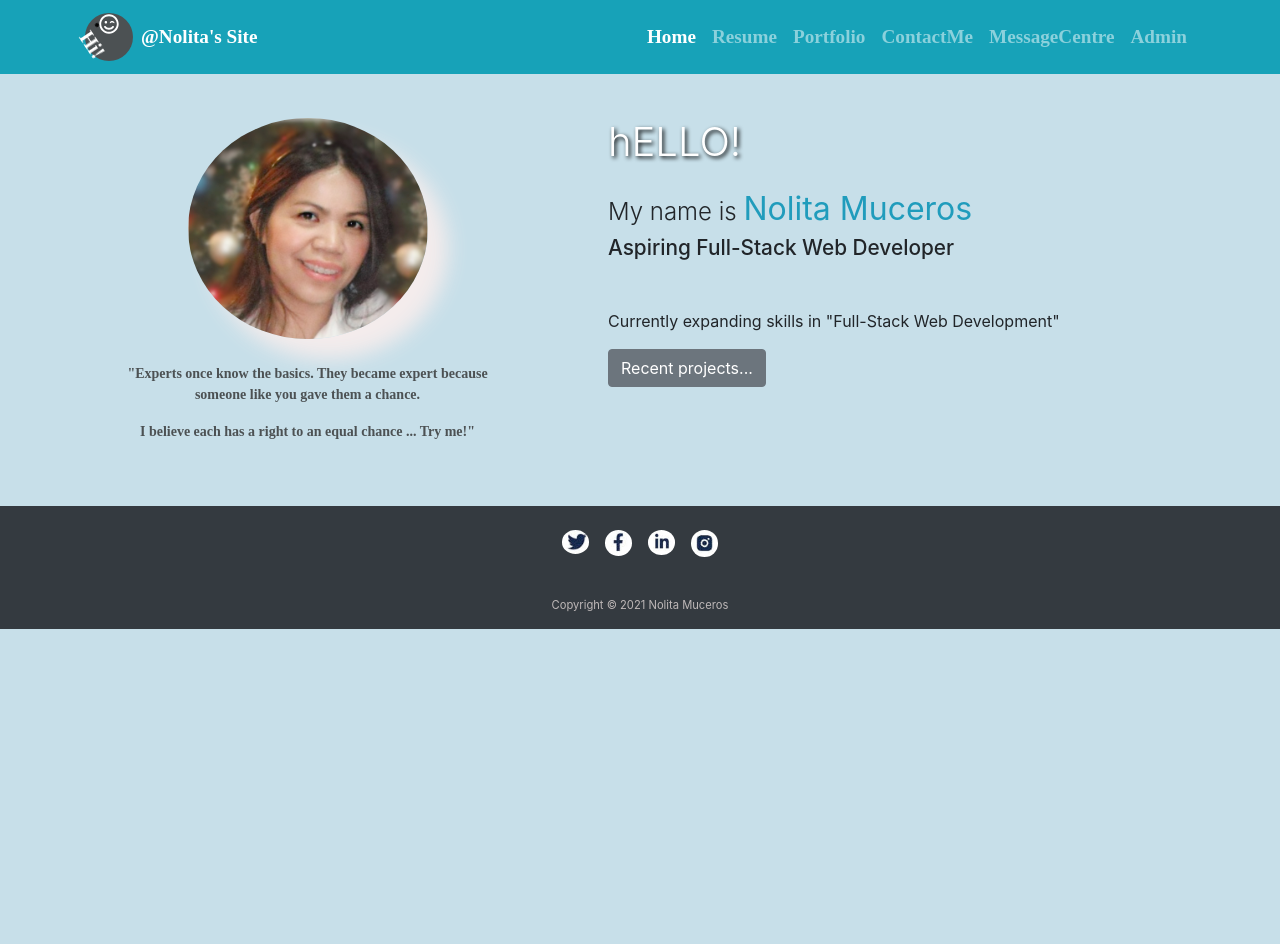
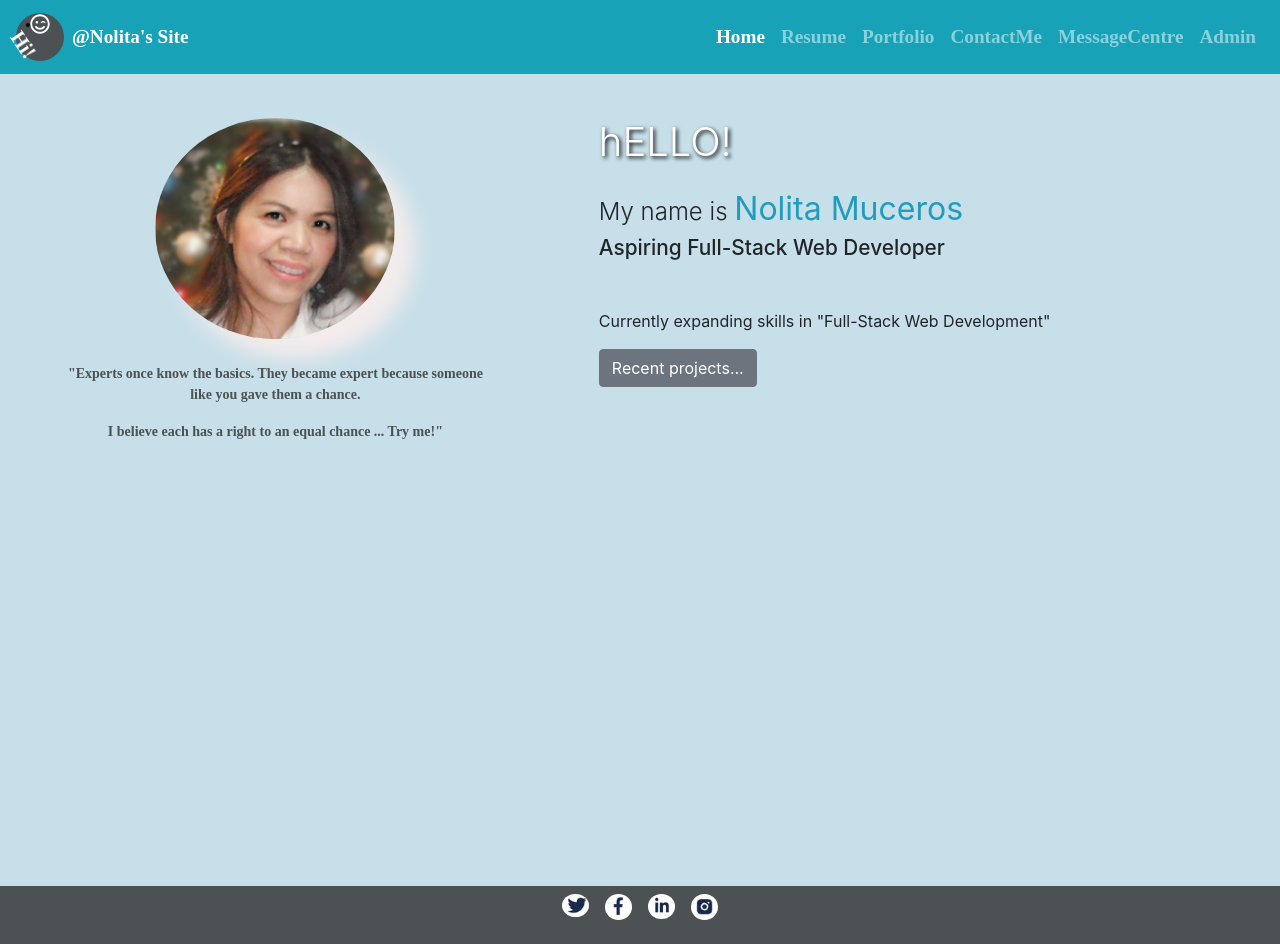
Before and after one commit to nmuceros/muceros__nolita--final-project, a React (Create React App) app in the folder fs1010-project-front-end/: page / in a window 1280 px wide. Shown: the top 944 px of the page. Before the commit the page ends 800 px from the top, so only its background shows below. Built offline with nearby package versions, Linux system fonts and the light colour scheme.

Commit message:
fixes issue with footer

```diff
--- a/fs1010-project-front-end/src/App.css
+++ b/fs1010-project-front-end/src/App.css
@@ -1,12 +1,29 @@
-* {
-  box-sizing: border-box;
+html {
+  /* height: auto; */
+  min-height: 100vh;
 }
 
 
 body {
   padding-top: 70px;
   background-color:rgb(199, 223, 233);
-  /* background: linear-gradient(#87A7B3, #CDC7BE, #E1F1DD) no-repeat; */
+
+  /* display: flex; */
+  /* height: auto; */
+  /* min-height: 100vh; */
+  /* height: 100%; */
+  min-height: 100vh;
+
+
+}
+
+.main-container {
+  position: relative;
+  display: flex;
+  flex-direction: column;
+  /* background-color: red; */
+  min-height: 100vh;
+
 
 }
 
--- a/fs1010-project-front-end/src/App.js
+++ b/fs1010-project-front-end/src/App.js
@@ -12,9 +12,12 @@ import MessageCentre from './components/pages/MessageCentre'
 import Admin from './components/pages/Admin'
 import PrivateRoute from './components/shared/PrivateRoute'
 
+import Container from 'reactstrap/lib/Container'
+
 function App() {
   return (
     <BrowserRouter>
+    <Container className="main-container" fluid>
     <Navigation />
     <Switch>
       <Route exact path="/" component={Home} />
@@ -31,6 +34,8 @@ function App() {
 
       {/* <PrivateRoute path="/admin" component={Admin} /> PrivateRoute is a user-defined component */}
     </Switch>
+
+    </Container>
     <Footer />
 </BrowserRouter>
   )
--- a/fs1010-project-front-end/src/components/pages/Home.js
+++ b/fs1010-project-front-end/src/components/pages/Home.js
@@ -32,7 +32,7 @@ const Home = () => {
 
 
     return (
-        <Container>
+        <Container fluid>
             <main>
                 <section className="section">
                     <Row className="my-5">
--- a/fs1010-project-front-end/src/components/shared/Navigation.js
+++ b/fs1010-project-front-end/src/components/shared/Navigation.js
@@ -10,8 +10,9 @@ const Navigation = () => {
     const toggle = () => setIsOpen(!isOpen)
 
     return (
+        <Container>
             <Navbar className="mainNavigation" dark expand="md" fixed="top" color="info">
-            <Container>
+                {/* <Container> */}
                     <NavbarBrand href="">
                         <Logo />
                     </NavbarBrand>
@@ -38,8 +39,9 @@ const Navigation = () => {
                             </NavItem>
                         </Nav>
                     </Collapse>
+                {/* </Container> */}
+            </Navbar>
         </Container>
-        </Navbar>
     )
 }
 
--- a/fs1010-project-front-end/src/components/shared/footer.js
+++ b/fs1010-project-front-end/src/components/shared/footer.js
@@ -8,6 +8,7 @@ import linkedin from "../../images/linkedIn2.jpeg"
 // import instagram from "../../images/instagram.svg"
 import instagram from "../../images/instagram.jpeg"
 import "../../css/footer.css"
+import Container from 'reactstrap/lib/Container'
 
 
 const Footer = () => {
@@ -21,7 +22,10 @@ const Footer = () => {
     const [selectedSocial, setSelectedSocial] = useState(null);
 
     return (
-        <footer className="py-3 bg-dark">
+        <Container id="footer" fluid >
+            {/* className="py-3 bg-dark" */}
+            {/* className="fixed-bottom" */}
+            <footer  >
                 <div>
                     <div className="m-0 text-center text-white">
                         <div className="social-container">
@@ -38,6 +42,7 @@ const Footer = () => {
                     <p id="footer-copyright" className="m-0 text-center ">Copyright &copy; 2021 Nolita Muceros</p>
                 </div>
             </footer>
+        </Container>
 
     )
 }
--- a/fs1010-project-front-end/src/css/footer.css
+++ b/fs1010-project-front-end/src/css/footer.css
@@ -1,7 +1,46 @@
+*{
+  box-sizing: border-box;
+}
+
+/* use these wit <Container className="fixed-bottom" fluid >
+footer is sticky and leaves a little left and right margin
+to solve the left and right margin use this <Container id="footer" fluid >
+then   <footer  >
+#footer {
+  position: relative;
+  width: 100%;
+  background-color: rgb(76, 81, 83);
+} */
+
+/* Use this with <footer id="footer" >
+With this code, left and right are fluid but leaves space at the bottom when maximized
+#footer {
+  position: relative;
+  width: 100%;
+  background-color: rgb(76, 81, 83);
+} */
+
+
+#footer {
+  /* position: relative; */
+  /* width: 100%; */
+  /* float: left; */
+  /* height: auto; */
+
+  background-color: rgb(76, 81, 83);
+  /* margin-left: auto;
+  margin-right: auto; */
+
+  /* margin-top: auto; */
+}
+
+
+
 .social-container {
     position: relative;
     display: flex;
     justify-content: center;
+    margin-top: 1rem;
     width: 100%;
   }
 
@@ -21,7 +60,8 @@
   }
 
   #footer-copyright {
-    padding-top: 2rem;
+    padding-top: 1rem;
+    padding-bottom: 1rem;
     color: rgb(190, 184, 184);
     font-size: .7rem;
   }
--- a/fs1010-project-front-end/src/css/home.css
+++ b/fs1010-project-front-end/src/css/home.css
@@ -1,11 +1,13 @@
 *{
     box-sizing: border-box;
 }
+
 
 .section {
     width: 100%;
     margin-left: 0;
     margin-right: 0;
+    height: auto;
 }
 
 .leftSection-container {
@@ -13,6 +15,7 @@
     display: flex;
     flex-direction: column;
     width: 100%;
+    height: auto;
     align-items: center;
     align-content: center;
 
```
Also changed, not shown: 1 other file (tests, documents, lock files or other folders). Lines whose indentation alone changed are shown as unchanged.
